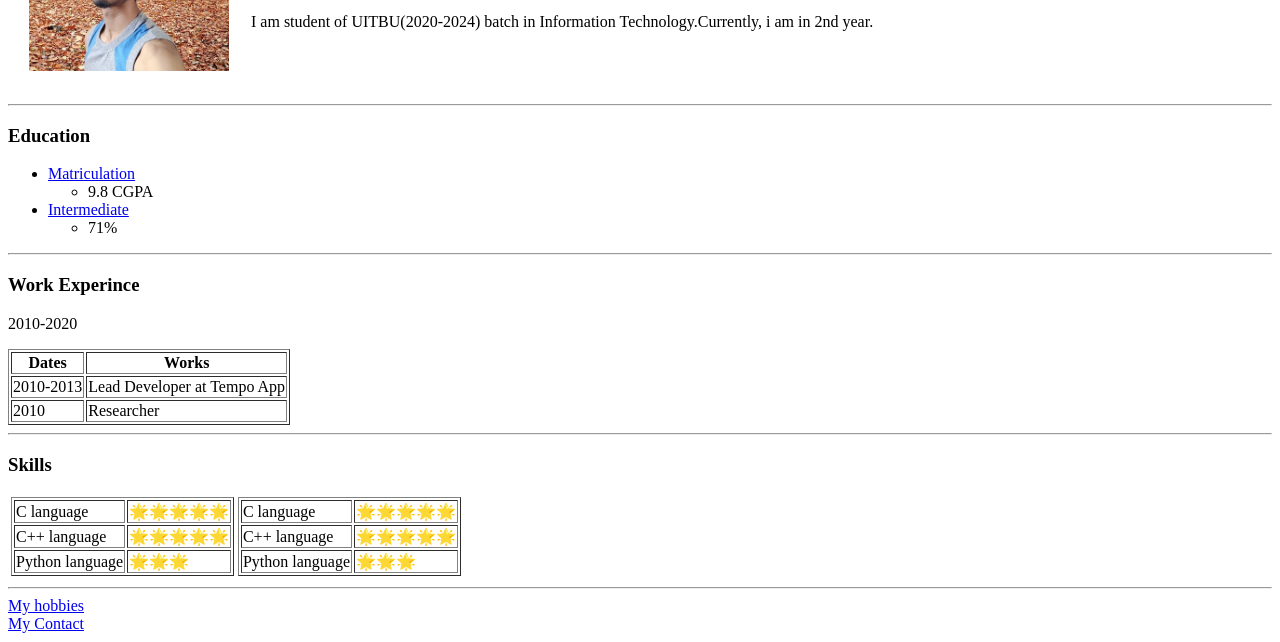
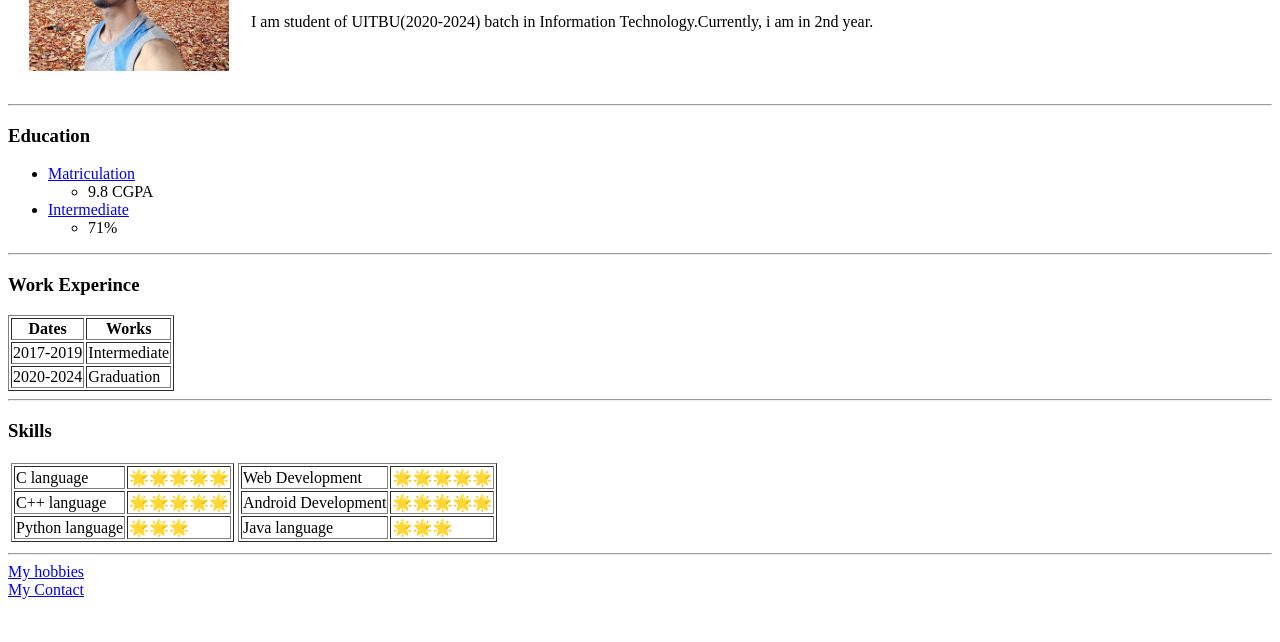
Before and after one commit to Vi-vek9135/mycv, a plain HTML site: page index.html in a window 1280 px wide. Shown: the part 158-800 px from the top of the page. Drawn offline with Linux system fonts and the light colour scheme.

Commit message:
Update index.html

```diff
--- a/index.html
+++ b/index.html
@@ -11,7 +11,7 @@
     <tr>
       <td><img src="vivekphoto.jpg" alt="Vivek's picture" width="200" height="200"></td>
       <td><h1>Vivek Roushan</h1>
-      <p><em>I am <strong><a href="https://www.appbrewery.co/">programmer</a></strong></em></p>
+      <p><em>I am <strong><a href="https://www.codechef.com/">programmer</a></strong></em></p>
       <p>I am student of UITBU(2020-2024) batch in Information Technology.Currently,
         i am in 2nd year.</p></td>
     </tr>
@@ -19,18 +19,17 @@
   <hr>
   <h3>Education</h3>
   <ul>
-    <li><a href="https://www.codechef.com/">Matriculation</a></li>
+    <li><a href="https://www.lbpsaurangabad.in/">Matriculation</a></li>
     <ul>
       <li>9.8 CGPA</li>
     </ul>
-    <li><a href="https://in.linkedin.com/company/codechef">Intermediate</a></li>
+    <li><a href="https://bssnintercollege.in/contact.php">Intermediate</a></li>
     <ul>
       <li>71%</li>
     </ul>
   </ul>
     <hr>
   <h3>Work Experince</h3>
-  <p>2010-2020</p>
   </p>
   <table border="1">
     <thead>
@@ -41,12 +40,12 @@
     </thead>
     <tbody>
       <tr>
-        <td>2010-2013</td>
-        <td>Lead Developer at Tempo App</td>
+        <td>2017-2019</td>
+        <td>Intermediate</td>
       </tr>
       <tr>
-        <td>2010</td>
-        <td>Researcher</td>
+        <td>2020-2024</td>
+        <td>Graduation</td>
       </tr>
     </tbody>
   </table>
@@ -76,15 +75,15 @@
         <table border="1">
           <tbody>
             <tr>
-              <td>C language </td>
+              <td>Web Development</td>
               <td>🌟🌟🌟🌟🌟</td>
             </tr>
             <tr>
-              <td>C++ language </td>
+              <td>Android Development</td>
               <td>🌟🌟🌟🌟🌟</td>
             </tr>
             <tr>
-              <td>Python language </td>
+              <td>Java language </td>
               <td>🌟🌟🌟</td>
             </tr>
           </tbody>
```
